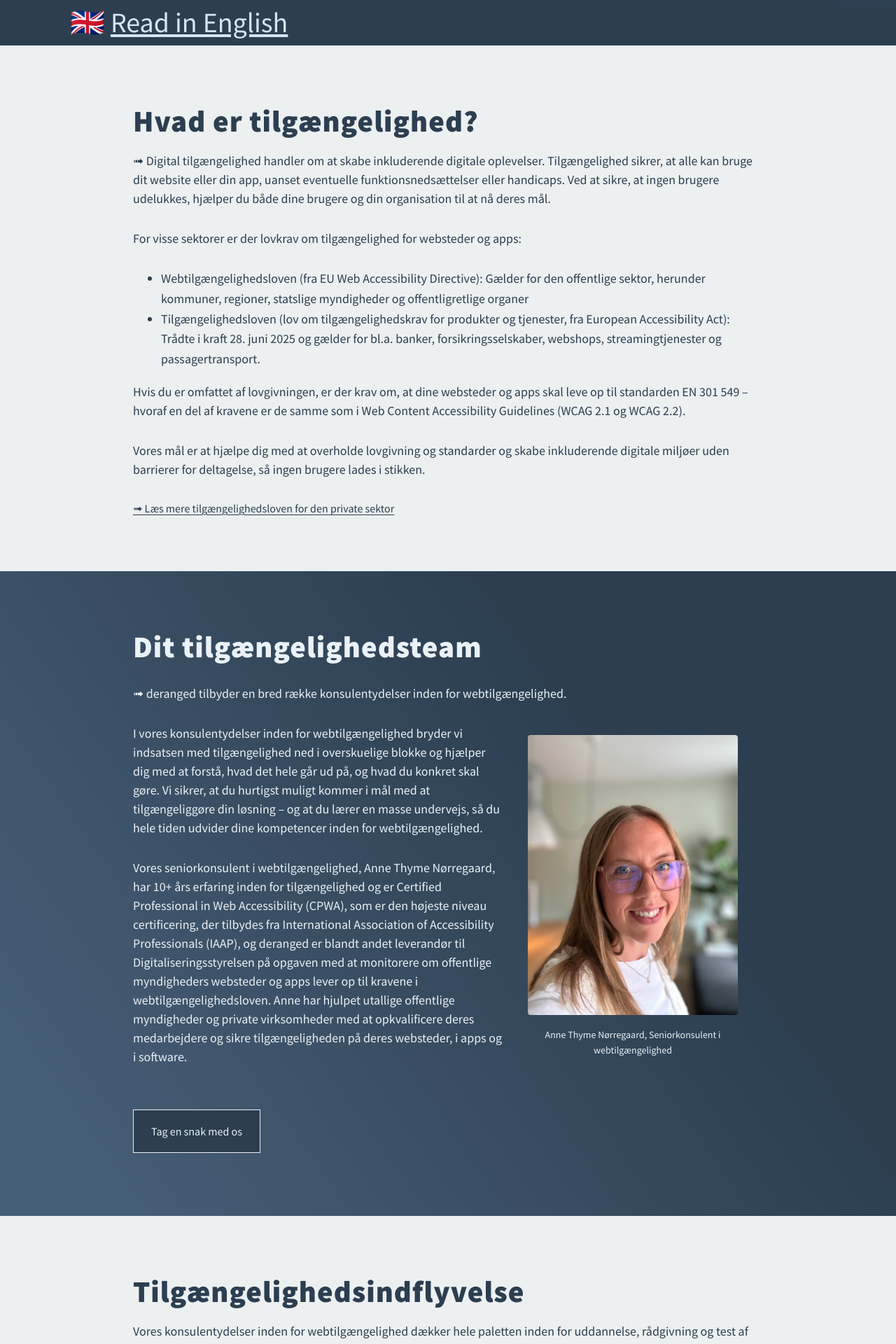
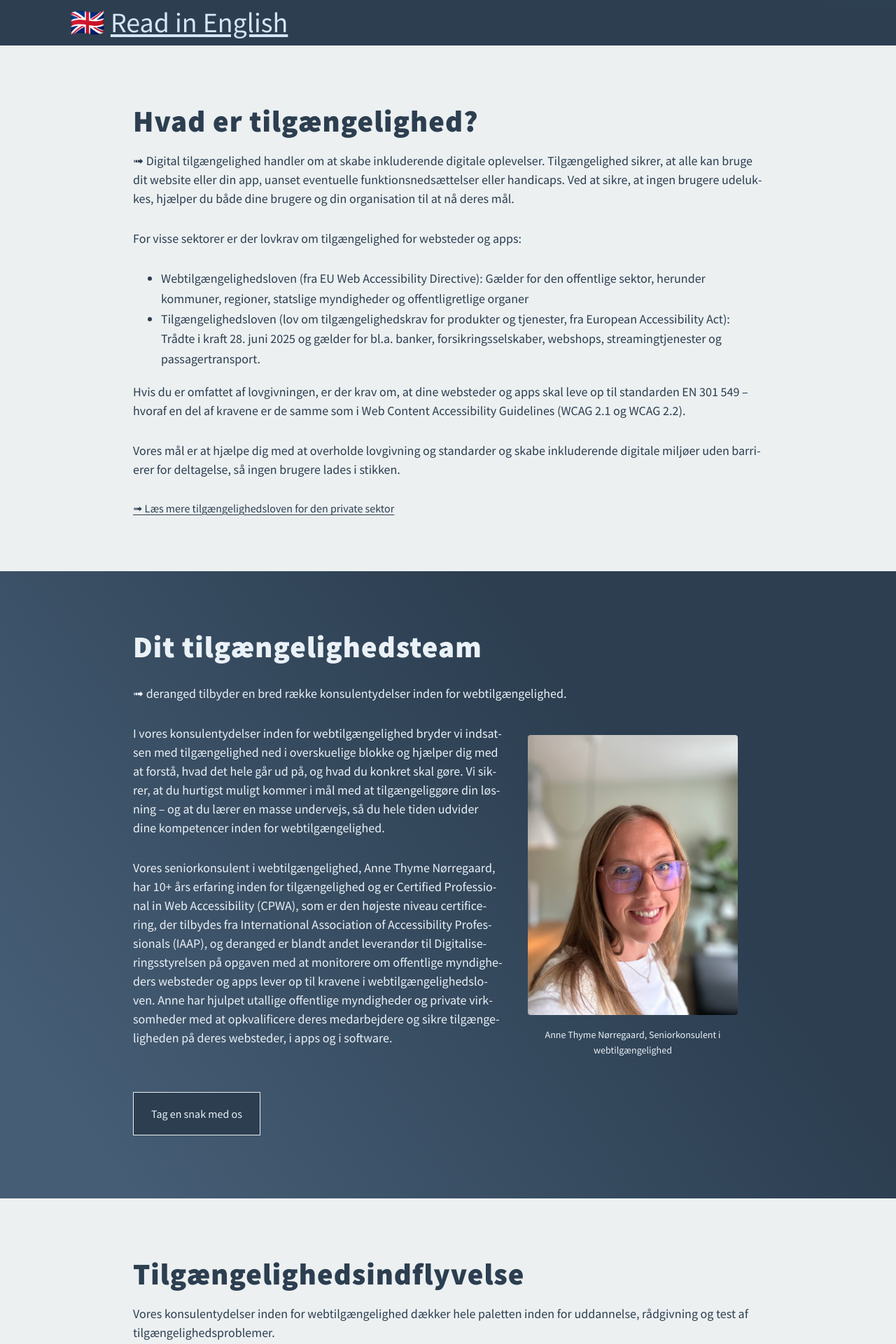
Before and after one commit to derangeddk/deranged.dk, a Jekyll site: the page built from da/tilgaengelighed/index.html, in a window 1280 px wide. Shown: the part 385-2305 px from the top of the page at 70% size. Built offline with Jekyll 4.4.1, drawn with Linux system fonts in a browser that asks for light colours; comment, search, counter and statistics services are not loaded.

Commit message:
Add styles to prevent text overflows in headings and paragraphs

```diff
--- a/da/tilgaengelighed/index.html
+++ b/da/tilgaengelighed/index.html
@@ -7,6 +7,22 @@
 ---
 
 <style>
+  /*
+    Avoid text overflows
+  */
+  p,
+  h1,
+  h2,
+  h3,
+  h4,
+  h5,
+  h6 {
+    text-transform: none;
+    word-wrap: break-word;
+    overflow-wrap: break-word;
+    hyphens: auto;
+  }
+
   .flex {
     display: flex;
     gap: 20px;
```
